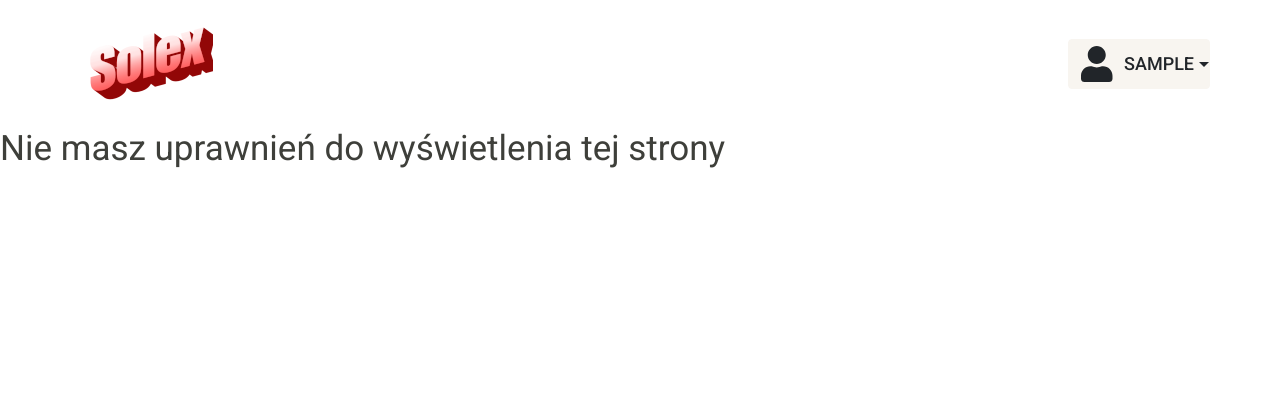
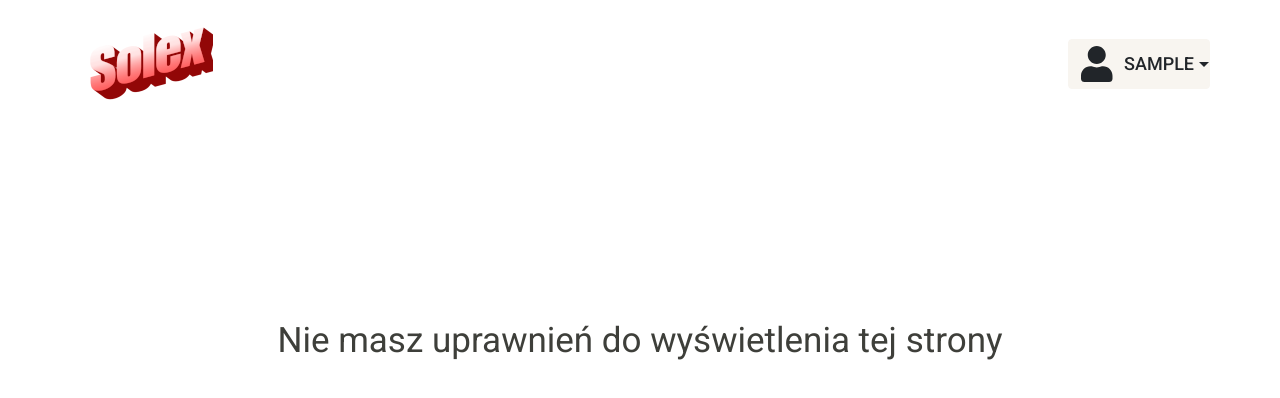
Before and after one commit to Nawias/solex-frontend, a React (Create React App) app: page /moje-ogloszenia in a window 1280 px wide. Shown: the top 398 px of the page. Built offline with nearby package versions, Linux system fonts and the light colour scheme; sample sign-in values are in the browser's storage.

Commit message:
Fixed AuthGuardComponent

```diff
--- a/src/components/AuthGuardComponent/AuthGuardComponent.jsx
+++ b/src/components/AuthGuardComponent/AuthGuardComponent.jsx
@@ -1,6 +1,8 @@
 import React, { Component } from "react";
 import { withRouter, Redirect } from "react-router-dom";
 import { getJWT, getRole } from "../../helpers/JwtHelper";
+import Loading from "../SimpleComponents/Loading";
+import Unauthorized from "../SimpleComponents/Unauthorized";
 
 class AuthGuardComponent extends Component {
   constructor(props) {
@@ -30,10 +32,10 @@ class AuthGuardComponent extends Component {
   };
 
   render() {
-    if (this.state.authenticated === undefined) return <h1>Loading...</h1>;
+    if (this.state.authenticated === undefined) return <Loading />;
     else if (this.state.authenticated === true) return this.props.children;
     else if (this.state.authenticated === "insufficent_permissions")
-      return <h1>Nie masz uprawnień do wyświetlenia tej strony</h1>;
+      return <Unauthorized />;
     else return <Redirect to={"/login"} />;
   }
 }
--- /dev/null
+++ b/src/components/SimpleComponents/Unauthorized.css
@@ -0,0 +1,9 @@
+.unauthorizedPage {
+  display: flex;
+  align-self: center;
+  text-align: center;
+  align-items: center;
+  justify-content: center;
+  align-content: center;
+  padding: 15% 15%;
+}
--- /dev/null
+++ b/src/components/SimpleComponents/Unauthorized.jsx
@@ -0,0 +1,14 @@
+import React, { Component } from "react";
+import "./Unauthorized.css";
+
+class Unauthorized extends Component {
+  render() {
+    return (
+      <div className="unauthorizedPage">
+        <h1>Nie masz uprawnień do wyświetlenia tej strony</h1>
+      </div>
+    );
+  }
+}
+
+export default Unauthorized;
--- a/src/components/SimpleComponents/index.js
+++ /dev/null
@@ -1,3 +0,0 @@
-import SimpleComponents from "./SimpleComponents";
-
-export default SimpleComponents;
```
